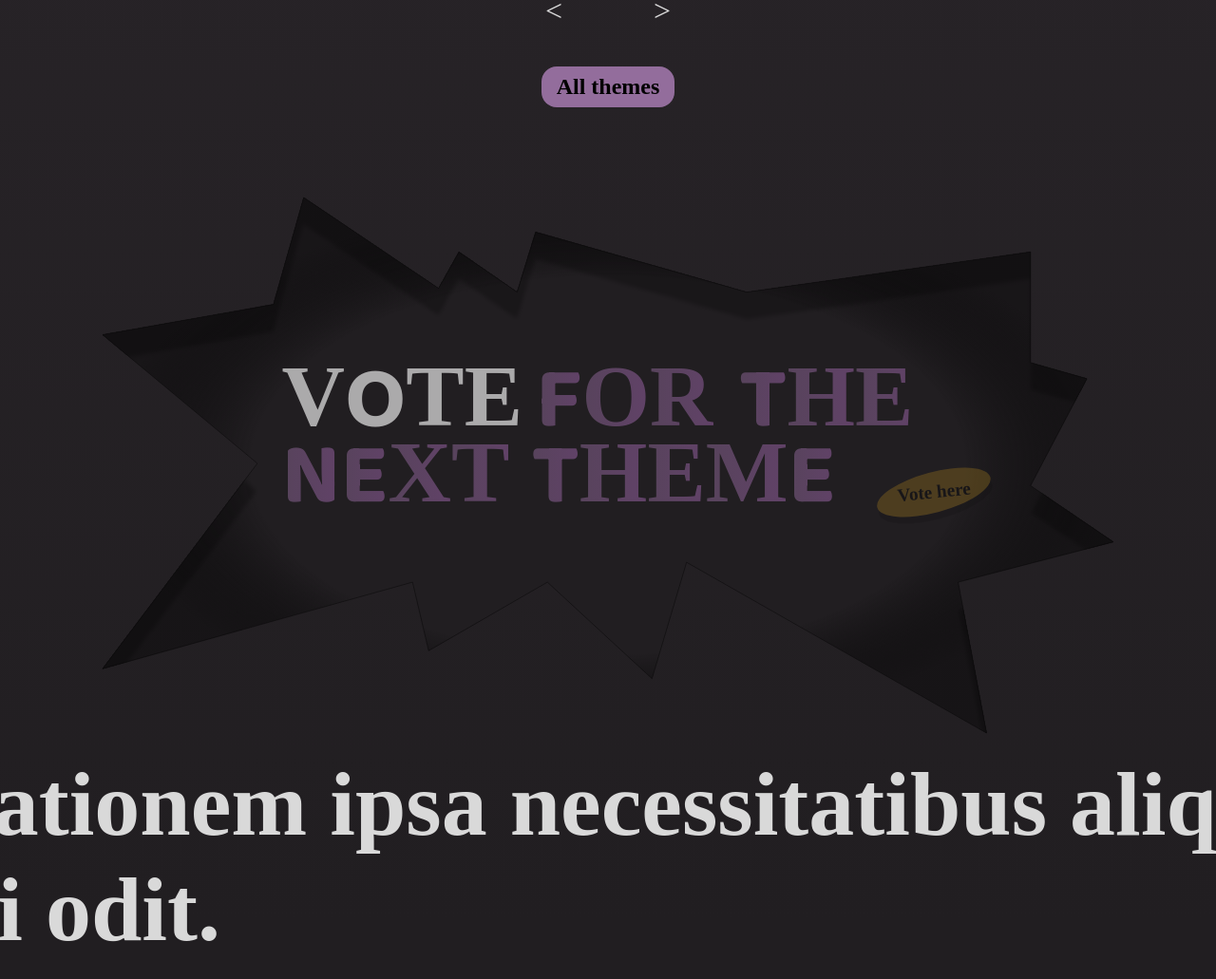
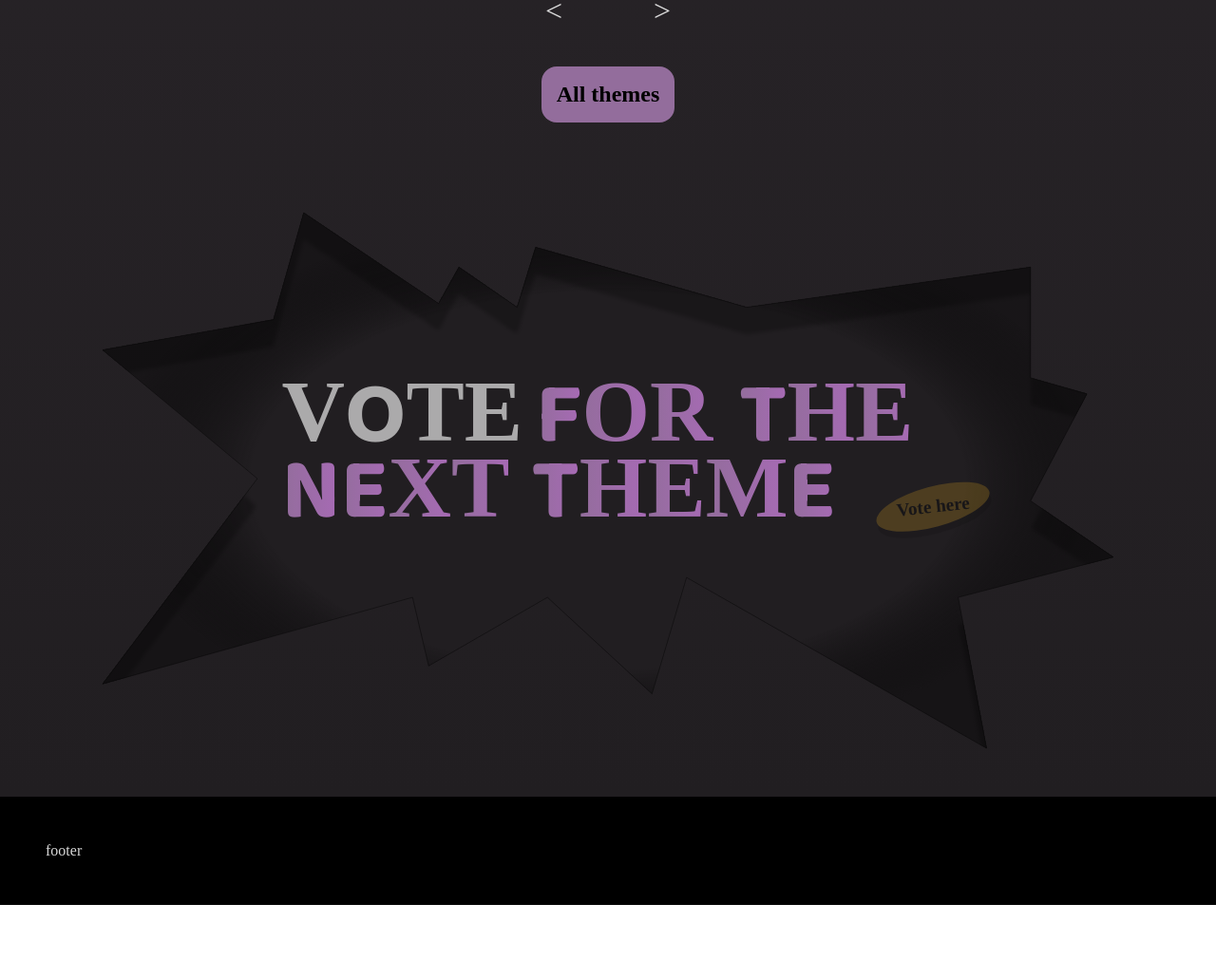
Before and after one commit to rjuntivero/pfpmonth, a Next.js app: page / in a window 1280 px wide. Shown: the part 1409-2440 px from the top of the page at 95% size. After the commit the page ends 2362 px from the top, so only its background shows below. Built offline with nearby package versions, Linux system fonts and the light colour scheme.

Commit message:
refactor: magic link handled server side; uses page redirect for clean url

```diff
--- a/src/app/layout.tsx
+++ b/src/app/layout.tsx
@@ -3,6 +3,7 @@ import localFont from 'next/font/local';
 import { Baloo_2 } from 'next/font/google';
 import './globals.css';
 import Navbar from '@/components/Navbar/Navbar';
+import Footer from '@/components/Footer/Footer';
 
 const clashDisplay = localFont({
   src: '../fonts/ClashDisplay-Variable.ttf',
@@ -38,6 +39,7 @@ export default function RootLayout({
       <body className={`${clashDisplay.variable} ${baloo.variable}`}>
         <Navbar />
         {children}
+        <Footer />
       </body>
     </html>
   );
--- a/src/app/page.tsx
+++ b/src/app/page.tsx
@@ -26,10 +26,6 @@ export default function Home() {
         <section className={styles.CallToAction}>
           <CallToAction />
         </section>
-        <h1>
-          Lorem ipsum dolor sit, amet consectetur adipisicing elit. Minus exercitationem ipsa necessitatibus aliquam nihil explicabo? Similique amet sequi placeat in labore, voluptate voluptates praesentium autem necessitatibus totam doloribus
-          excepturi odit.
-        </h1>
       </main>
     </div>
   );
--- a/src/app/upload/page.tsx
+++ b/src/app/upload/page.tsx
@@ -26,10 +26,6 @@ export default function Upload() {
         <section className={styles.CallToAction}>
           <CallToAction />
         </section>
-        <h1>
-          Lorem ipsum dolor sit, amet consectetur adipisicing elit. Minus exercitationem ipsa necessitatibus aliquam nihil explicabo? Similique amet sequi placeat in labore, voluptate voluptates praesentium autem necessitatibus totam doloribus
-          excepturi odit.
-        </h1>
       </main>
     </div>
   );
--- a/src/components/CallToAction/CallToAction.module.css
+++ b/src/components/CallToAction/CallToAction.module.css
@@ -40,7 +40,7 @@
 }
 
 .gradientText span {
-  background: linear-gradient(90deg, rgba(147, 109, 156, 0.48) 0%, rgba(167, 106, 181, 0.48) 100%);
+  background: linear-gradient(90deg, rgba(147, 109, 156, 1) 0%, rgba(167, 106, 181, 1) 100%);
   -webkit-background-clip: text;
   -webkit-text-fill-color: transparent;
   background-clip: text;
--- a/src/components/Carousel/Carousel.module.css
+++ b/src/components/Carousel/Carousel.module.css
@@ -46,6 +46,11 @@
   transform: scale(1.05);
 }
 
+.inactive {
+  filter: brightness(0.6);
+  transition: all 100ms ease-out;
+}
+
 .controls {
   display: flex;
   justify-content: center;
--- a/src/components/Carousel/Carousel.tsx
+++ b/src/components/Carousel/Carousel.tsx
@@ -83,7 +83,7 @@ export default function Carousel({ slides, setActiveSlide }: Props) {
           return (
             <div
               key={`${slide.month}-${i}`}
-              className={`${styles.slide} ${isActive ? styles.active : ''}`}
+              className={`${styles.slide} ${isActive ? styles.active : styles.inactive}`}
               style={{ backgroundImage: `url(${slide.image})` }}
               onClick={() => {
                 setActiveIndex(logicalIndex);
--- /dev/null
+++ b/src/components/Footer/Footer.module.css
@@ -0,0 +1,9 @@
+.wrapper {
+  width: 100%;
+  display: flex;
+  flex-direction: column;
+  justify-content: center;
+  max-height: 600px;
+  padding: 3rem;
+  background-color: black;
+}
--- /dev/null
+++ b/src/components/Footer/Footer.tsx
@@ -0,0 +1,5 @@
+import styles from './Footer.module.css';
+
+export default function Footer() {
+  return <div className={styles.wrapper}>footer</div>;
+}
--- a/src/components/Navbar/Navbar.module.css
+++ b/src/components/Navbar/Navbar.module.css
@@ -61,3 +61,9 @@
   position: relative;
   width: 100%;
 }
+
+@media (max-width: 1200px) {
+  .navbar {
+    display: none;
+  }
+}
--- a/src/components/ThemeSlider/ThemeSlider.module.css
+++ b/src/components/ThemeSlider/ThemeSlider.module.css
@@ -50,7 +50,7 @@
 .allThemes {
   background-color: var(--main);
   border-radius: 1rem;
-  padding: 0.5rem 1rem;
+  padding: 1rem 1rem;
   font-weight: 600;
   color: black;
   border: none;
--- a/src/components/TrendingThemes/TrendingThemes.tsx
+++ b/src/components/TrendingThemes/TrendingThemes.tsx
@@ -1,26 +1,18 @@
 import styles from './TrendingThemes.module.css';
 export default function TrendingThemes() {
+  const trendingThemes = ['Teen Titans', 'Fallout', 'Invincible', 'Presidents', 'Wednesday', 'Halloween', 'Sinners', 'Friday the 13th'];
+
   return (
     <div className={styles.marquee} aria-hidden="true">
       <ul>
-        <li>Teen Titans</li>
-        <li>Fallout</li>
-        <li>Invincinble</li>
-        <li>Presidents</li>
-        <li>Wednesday</li>
-        <li>Halloween</li>
-        <li>Sinners</li>
-        <li>Friday the 13th</li>
+        {trendingThemes.map((theme) => (
+          <li key={theme}>{theme}</li>
+        ))}
       </ul>
       <ul>
-        <li>Teen Titans</li>
-        <li>Fallout</li>
-        <li>Invincinble</li>
-        <li>Presidents</li>
-        <li>Wednesday</li>
-        <li>Halloween</li>
-        <li>Sinners</li>
-        <li>Friday the 13th</li>
+        {trendingThemes.map((theme) => (
+          <li key={theme}>{theme}</li>
+        ))}
       </ul>
     </div>
   );
```
Also changed, not shown: src/app/magic-login/page.tsx (+29 -34 lines).
